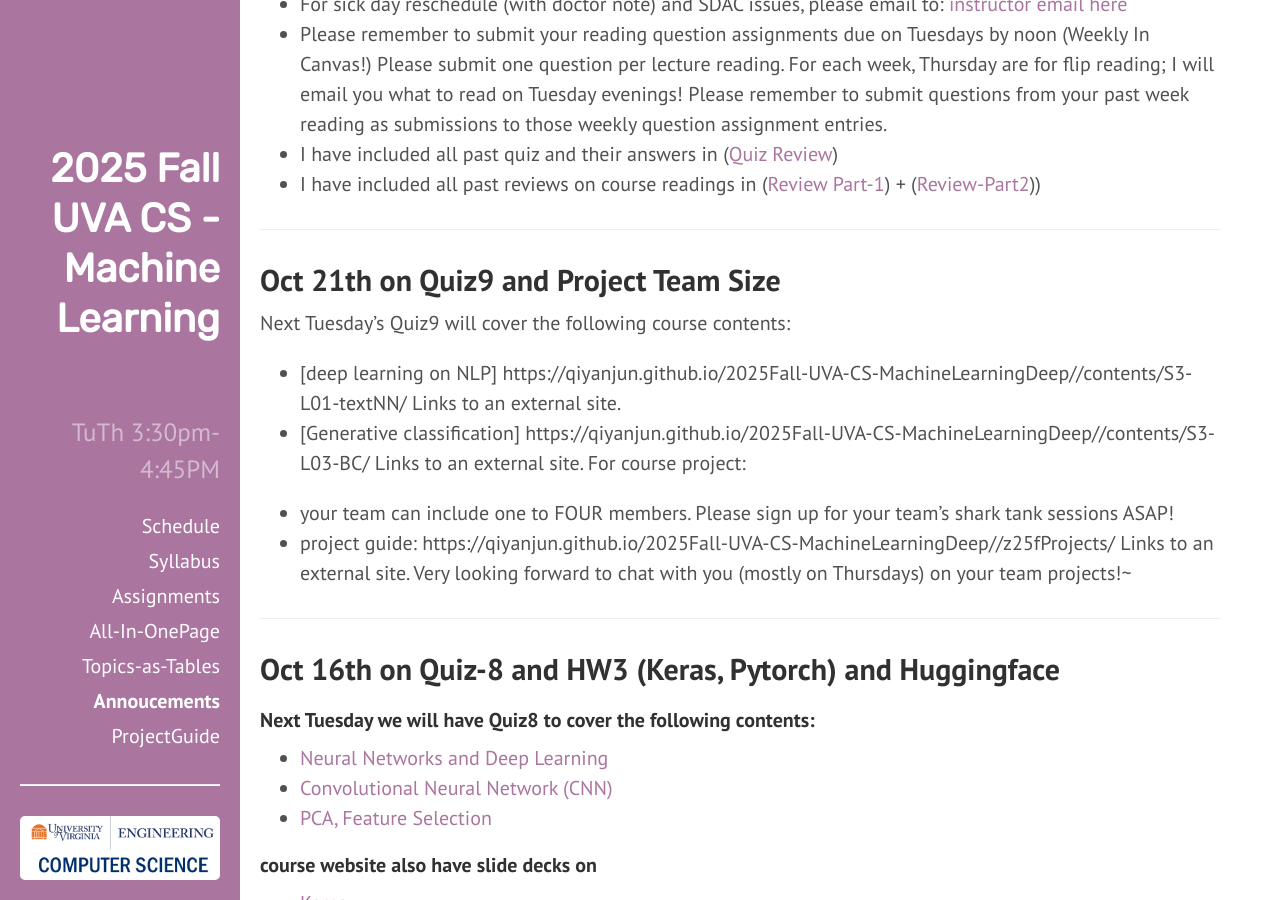
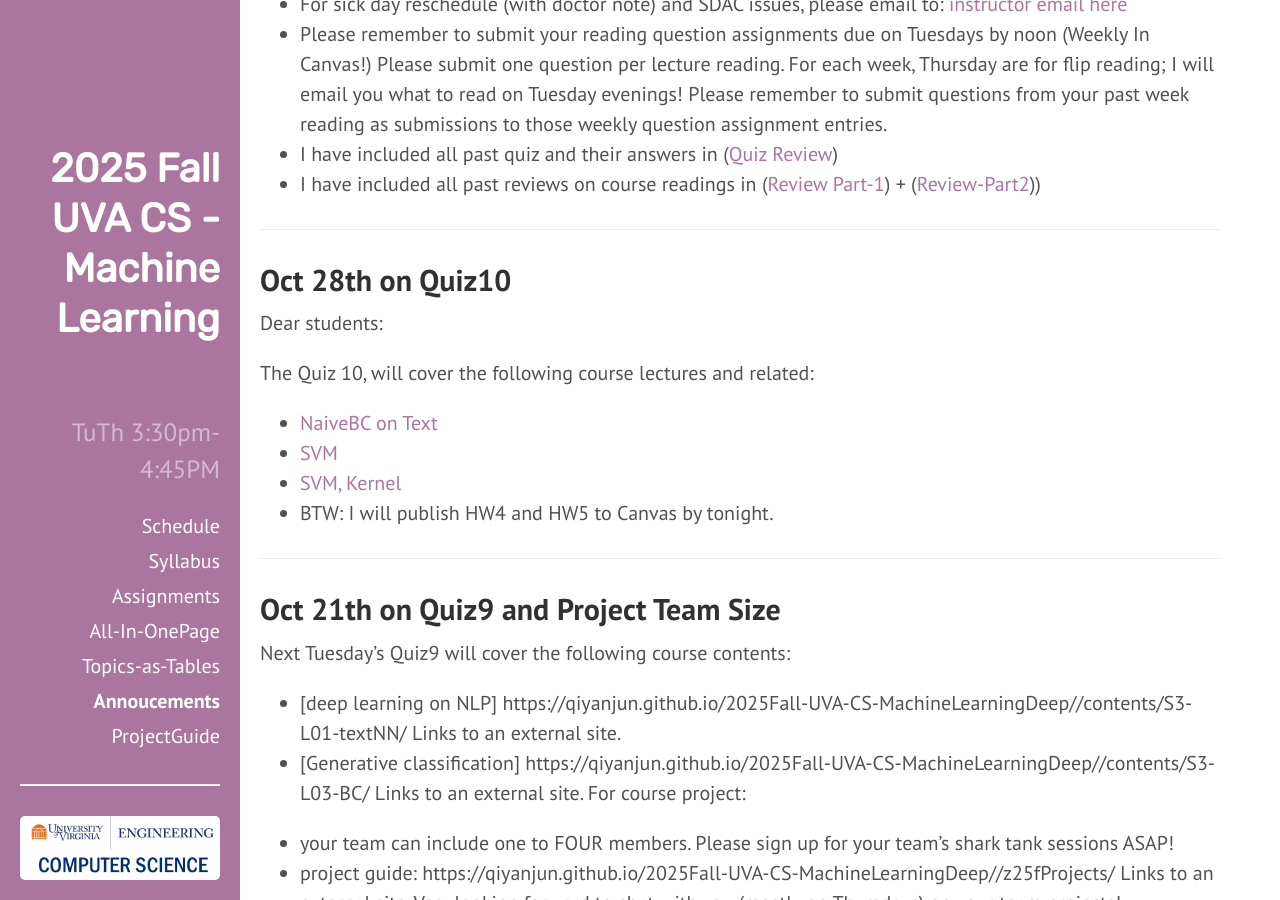
Before and after one commit to qiyanjun/2025Fall-UVA-CS-MachineLearningDeep, a Jekyll site: the page built from z25fBlog.md, in a window 1280 px wide and 900 px high, scrolled down 531 px. Built offline with Jekyll 4.4.1, drawn with Linux system fonts in a browser that asks for light colours.

Commit message:
Update z25fBlog.md

```diff
--- a/z25fBlog.md
+++ b/z25fBlog.md
@@ -18,6 +18,21 @@ desc: "Important Annoucements for 2025 Fall UVa CS -ML-Undergraduate"
 - Please remember to submit your reading question assignments due on Tuesdays by noon (Weekly In Canvas!) Please submit one question per lecture reading. For each week, Thursday are for flip reading; I will email you what to read on Tuesday evenings!  Please remember to submit questions from your past week reading as submissions to those weekly question assignment entries.
 - I have included all past quiz and their answers in ([Quiz Review](https://qiyanjun.github.io/2025Fall-UVA-CS-MachineLearningDeep//notebook/zz-Quiz.pdf))
 - I have included all past reviews on course readings in ([Review Part-1](https://qiyanjun.github.io/2025Fall-UVA-CS-MachineLearningDeep//notebook/Szz-quiz-QA.pdf)) + ([Review-Part2](https://qiyanjun.github.io/2025Fall-UVA-CS-MachineLearningDeep//notebook/Szz-Quiz-QA-part2.pdf)))
+
+
+
+---
+
+## Oct 28th on Quiz10
+
+Dear students:
+
+The Quiz 10, will cover the following course lectures and related:
+- [NaiveBC on Text]( https://qiyanjun.github.io/2025Fall-UVA-CS-MachineLearningDeep//contents/S3-L04-NBC/)
+- [SVM]( https://qiyanjun.github.io/2025Fall-UVA-CS-MachineLearningDeep//contents/S4-L02-svm-basic/)
+- [SVM, Kernel]( https://qiyanjun.github.io/2025Fall-UVA-CS-MachineLearningDeep/contents/S4-L03-svm-kernel/)
+- BTW: I will publish HW4 and HW5 to Canvas by tonight.
+
 
 
 
```
